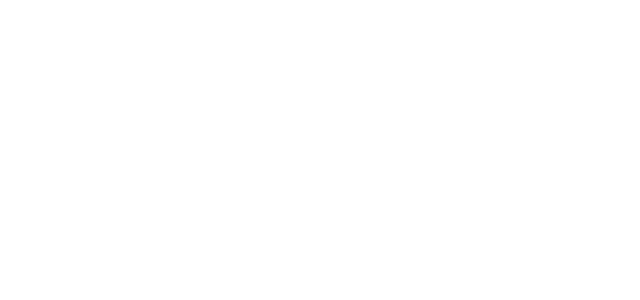
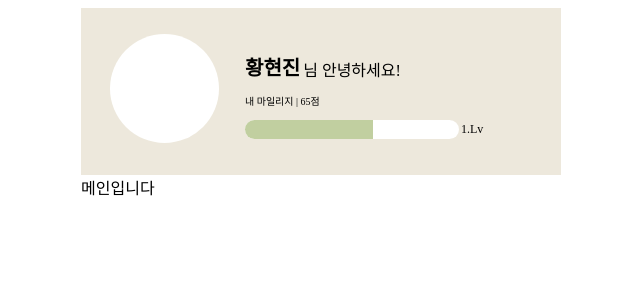
Before and after one commit to onesilver04/COKOTHON_2024, a React (Create React App) app: page /main in a window 1280 px wide. Before the commit this address had no page. Shown: the top 300 px of the page, without its empty margins (319-959 px from the left). Built offline with nearby package versions, Linux system fonts and the light colour scheme; the HTML template or start-up script is replaced by a standard one.

Commit message:
Feat: profile component 구현

```diff
--- a/src/App.js
+++ b/src/App.js
@@ -1,6 +1,7 @@
 import "./App.css";
 import { Route, Routes, BrowserRouter } from "react-router-dom";
 import TestPage from "./pages/Test/testPage";
+import Main from "./pages/Main/mainPage";
 
 function App() {
   return (
@@ -8,6 +9,7 @@
       <BrowserRouter>
         <Routes>
           <Route path="/test" element={<TestPage />} />
+          <Route path="/main" element={<Main />} />
         </Routes>
       </BrowserRouter>
     </div>
--- /dev/null
+++ b/src/components/main/profile.js
@@ -0,0 +1,92 @@
+import styled from "styled-components";
+
+const ProfileContainer = styled.div`
+  width: 100%;
+  height: 167px;
+  display: flex;
+  padding-top: 26px;
+  padding-bottom: 26px;
+  padding-left: 29px;
+  box-sizing: border-box;
+  background-color: #ede8dc;
+`;
+
+const ProfileImg = styled.div`
+  width: 109px;
+  height: 109px;
+  border-radius: 100%;
+  background-color: #ffffff;
+`;
+
+const ProfileInfo = styled.div`
+  padding-left: 26px;
+  padding-top: 18px;
+`;
+
+const NameContainer = styled.div`
+  display: flex;
+  align-items: flex-end;
+  padding-bottom: 12px;
+`;
+
+const MyName = styled.div`
+  font-size: 20px;
+  font-weight: 700;
+  padding-right: 3px;
+`;
+
+const Ment = styled.div`
+  font-size: 16px;
+`;
+
+const MyMileage = styled.div`
+  font-size: 10px;
+  padding-bottom: 12px;
+`;
+
+const ExpContainer = styled.div`
+  display: flex;
+  align-items: center;
+  font-size: 12px;
+`;
+
+const ExpBar = styled.div`
+  width: 214px;
+  height: 19px;
+  border-radius: 30px;
+  background-color: #ffffff;
+  margin-right: 2px;
+  position: relative;
+`;
+
+const ProgressBar = styled.div`
+  width: 60%; /* 경험치 진행 상황에 따라 변경 (예: 60%) */
+  height: 100%;
+  border-radius: 30px 0px 0px 30px;
+  background-color: #c1cfa0;
+  position: absolute;
+  top: 0;
+  left: 0;
+`;
+
+const Profile = () => {
+  return (
+    <ProfileContainer>
+      <ProfileImg />
+      <ProfileInfo>
+        <NameContainer>
+          <MyName>황현진</MyName>
+          <Ment>님 안녕하세요!</Ment>
+        </NameContainer>
+        <MyMileage>내 마일리지 | 65점</MyMileage>
+        <ExpContainer>
+          <ExpBar>
+            <ProgressBar />
+          </ExpBar>
+          1.Lv
+        </ExpContainer>
+      </ProfileInfo>
+    </ProfileContainer>
+  );
+};
+export default Profile;
--- /dev/null
+++ b/src/pages/Main/mainPage.js
@@ -0,0 +1,12 @@
+// import styled from "styled-components";
+import ProfileContainer from "../../components/main/profile";
+
+const MainPage = () => {
+  return (
+    <div>
+      <ProfileContainer />
+      <div> 메인입니다 </div>
+    </div>
+  );
+};
+export default MainPage;
```
